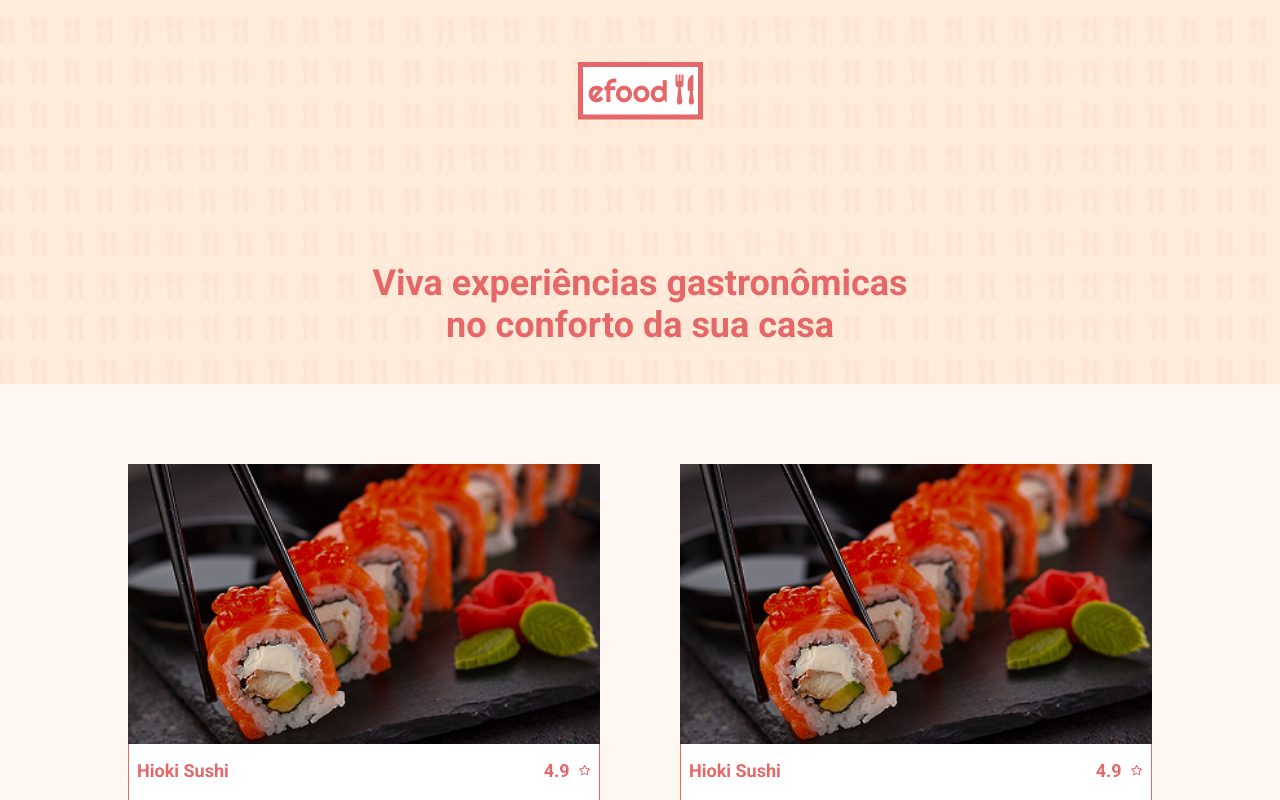
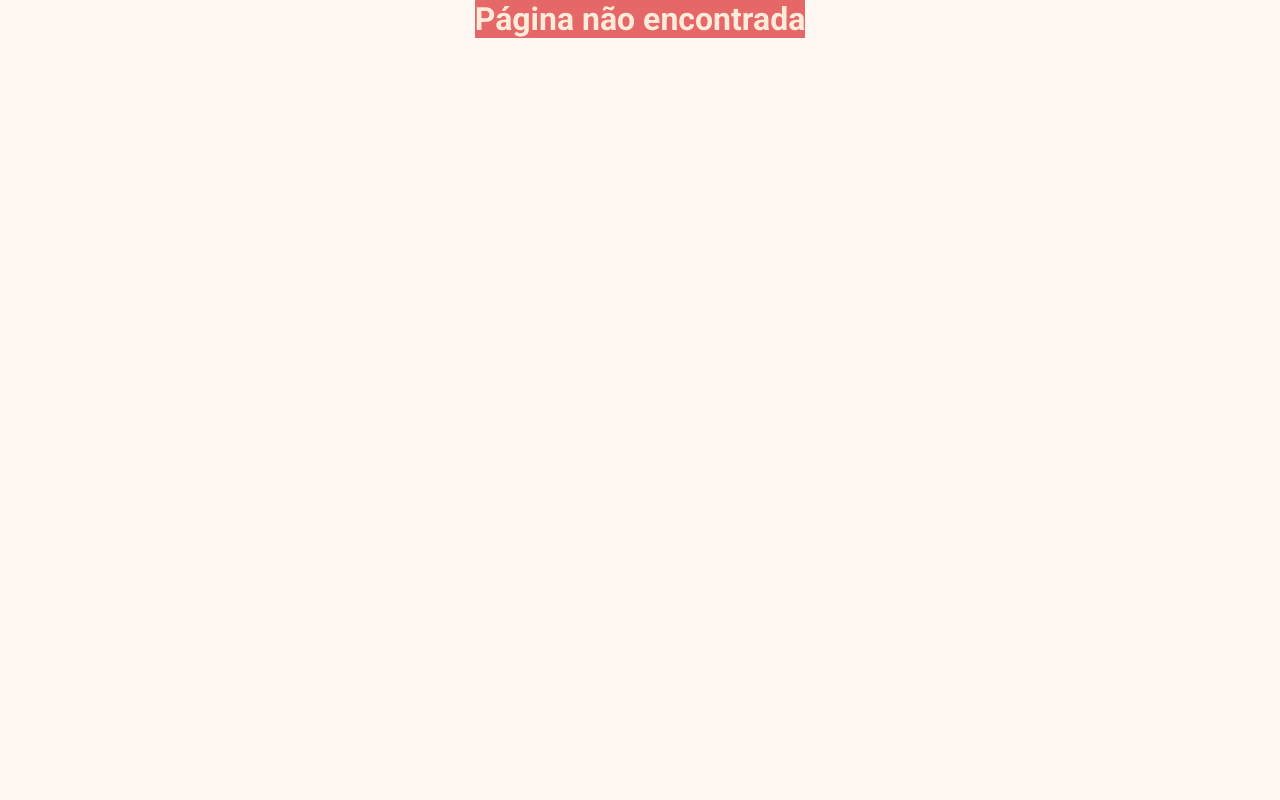
Before and after one commit to gitanpf/efood, a React (Create React App) app: page / in a window 1280 px wide. Shown: the top 800 px of the page. Built offline with nearby package versions, Linux system fonts and the light colour scheme.

Commit message:
Ajustando caminhos da home

```diff
--- a/src/App.tsx
+++ b/src/App.tsx
@@ -11,7 +11,7 @@
       <GlobalCSS />
       <BrowserRouter>
         <Routes>
-          <Route path="/" element={<Home />} />
+          <Route path="/efood" element={<Home />} />
           <Route path="/cardapio" element={<CardapioPage />} />
           <Route path="/perfil" element={<Perfil />} />
           <Route path="*" element={<Pagina404 />} />
```
